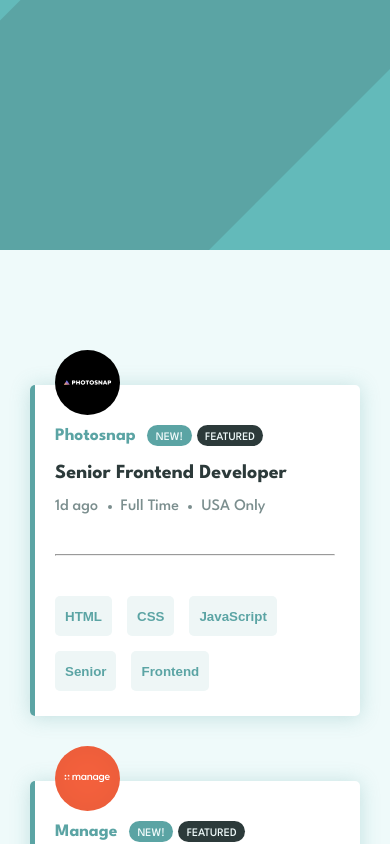
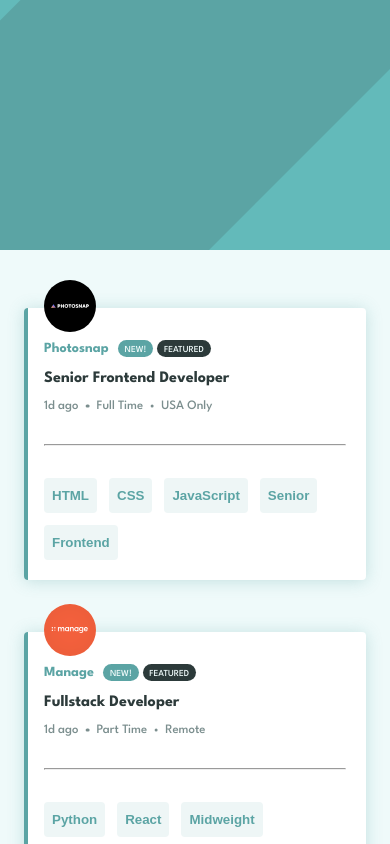
Before and after one commit to venkateshbaddela/job-listings-app, a React (Create React App) app: page / in a window 390 px wide. Shown: the top 844 px of the page. Built offline with nearby package versions, Linux system fonts and the light colour scheme.

Commit message:
make changes in media queries on index.tsx

```diff
--- a/src/components/JobFilterBar.module.css
+++ b/src/components/JobFilterBar.module.css
@@ -63,6 +63,6 @@
 
 @media only screen and (max-width: 950px) {
   .filter {
-    max-width: 55rem;
+    max-width: 52.5rem;
   }
 }
--- a/src/components/JobList.module.css
+++ b/src/components/JobList.module.css
@@ -34,9 +34,13 @@
   border-bottom-left-radius: 0.5rem;
 }
 
+.border {
+  display: none;
+}
+
 @media only screen and (max-width: 950px) {
   .joblist {
-    max-width: 55rem;
+    max-width: 52.5rem;
     gap: 6.5rem;
   }
   .joblist-item {
@@ -45,6 +49,9 @@
     grid-template-rows: 1fr max-content;
     gap: 4rem;
   }
+  .border {
+    display: block;
+  }
 }
 
 @media only screen and (max-width: 350px) {
--- a/src/index.module.css
+++ b/src/index.module.css
@@ -30,7 +30,7 @@
 }
 
 /* Media Queries */
-@media only screen and (max-width: 375px) {
+@media only screen and (max-width: 425px) {
   html {
     font-size: 50%;
   }
```
